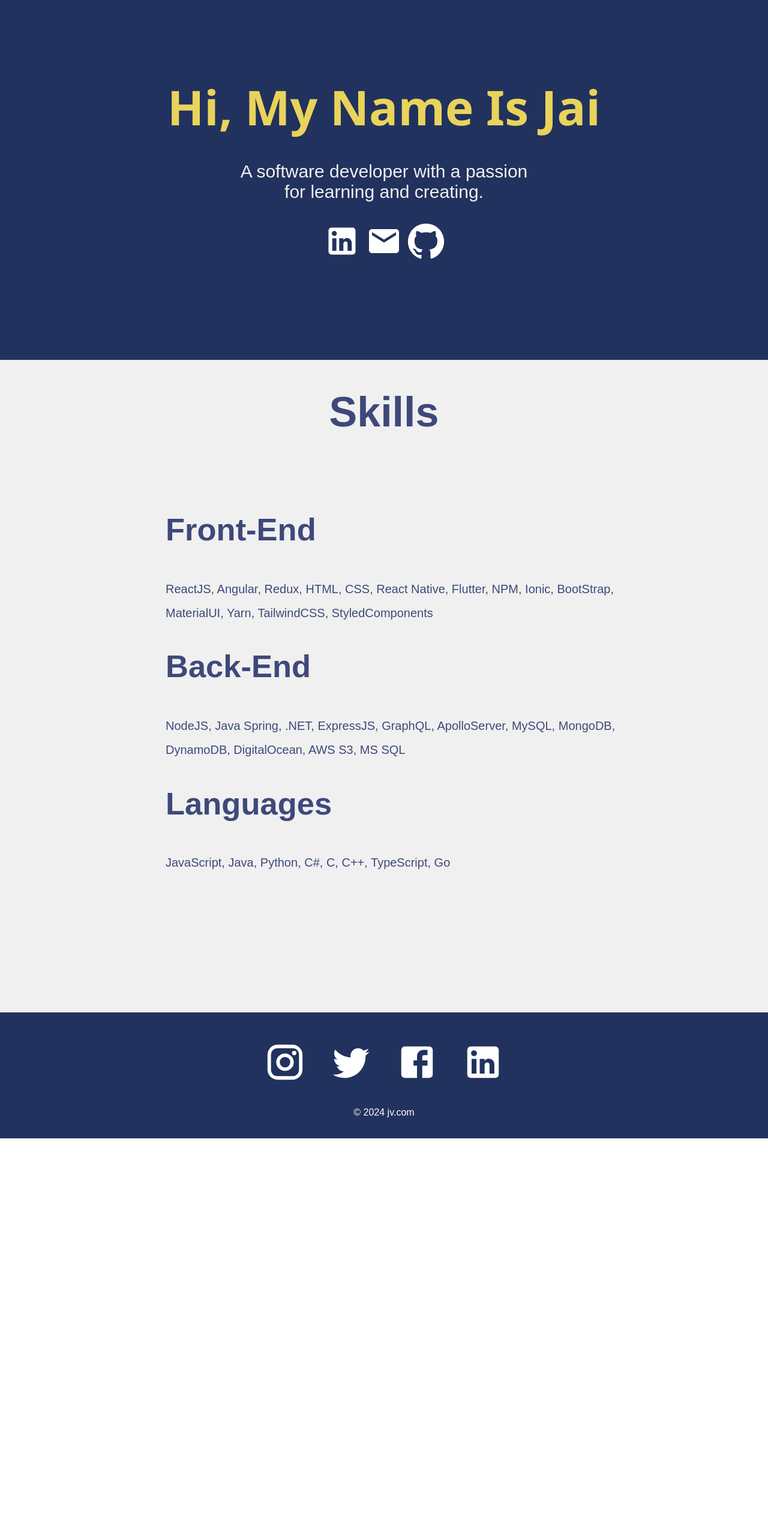
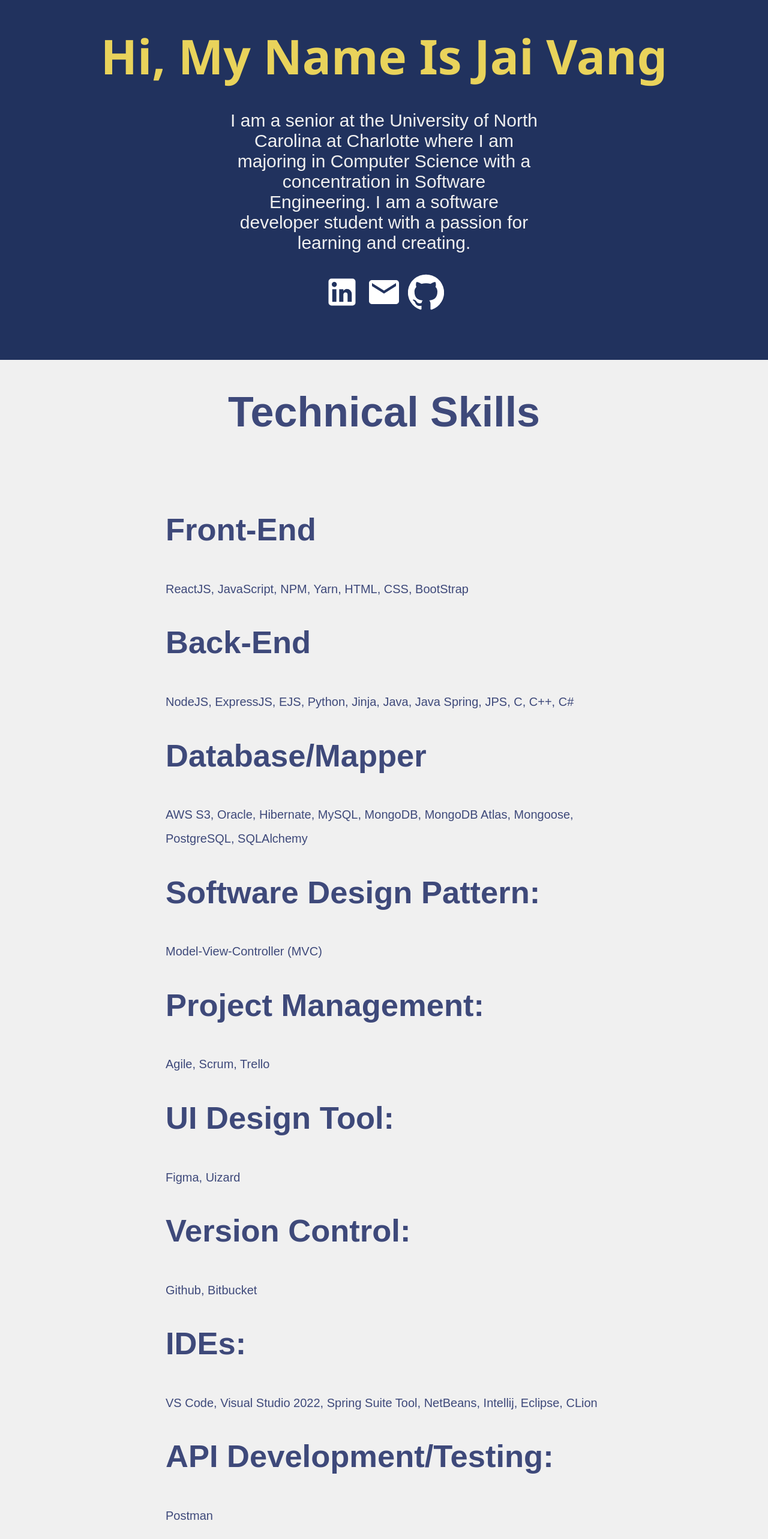
Before and after one commit to jvang0620/Personal-Portfolio, a React (Create React App) app: page / in a window 1280 px wide. Shown: the part 200-2766 px from the top of the page at 60% size. Before the commit the page ends 2098 px from the top, so only its background shows below. Built offline with nearby package versions, Linux system fonts and the light colour scheme.

Commit message:
adding to homepage

```diff
--- a/src/pages/Home.js
+++ b/src/pages/Home.js
@@ -8,36 +8,68 @@ function Home() {
   return (
     <div className="home">
       <div className="about">
-        <h2>Hi, My Name Is Jai</h2>
+        <h2>Hi, My Name Is Jai Vang</h2>
         <div className="prompt">
         <p>
-          A software developer with a passion for learning and creating.
-          </p>
+          I am a senior at the University of North Carolina at Charlotte where I am majoring in Computer Science with a
+          concentration in Software Engineering. I am a software developer student with a passion for learning and creating.
+        </p>
+        <a href="https://www.linkedin.com/in/jvang23/" target="_blank" rel="noopener noreferrer">
           <LinkedInIcon />
-          <EmailIcon />
-          <GithubIcon />
+        </a>
+        <a href="mailto:jvang387@gmail.com" target="_blank" rel="noopener noreferrer">
+        <EmailIcon />
+        </a>
+        <a href="https://github.com/jvang0620" target="_blank" rel="noopener noreferrer">
+        <GithubIcon />
+        </a>
         </div>
       </div>
       <div className="skills">
-        <h1>Skills</h1>
+        <h1>Technical Skills</h1>
         <ol className="list">
-        <li className="item">
+          <li className="item">
             <h2> Front-End</h2>
             <span>
-              ReactJS, Angular, Redux, HTML, CSS, React Native, Flutter, NPM,
-              Ionic, BootStrap, MaterialUI, Yarn, TailwindCSS, StyledComponents
+              ReactJS, JavaScript, NPM, Yarn, HTML, CSS, BootStrap
             </span>
           </li>
           <li className="item">
             <h2>Back-End</h2>
             <span>
-              NodeJS, Java Spring, .NET, ExpressJS, GraphQL, ApolloServer,
-              MySQL, MongoDB, DynamoDB, DigitalOcean, AWS S3, MS SQL
+              NodeJS, ExpressJS, EJS, Python, Jinja, Java, Java Spring, JPS, C, C++, C#
             </span>
           </li>
           <li className="item">
-            <h2>Languages</h2>
-            <span>JavaScript, Java, Python, C#, C, C++, TypeScript, Go</span>
+            <h2>Database/Mapper</h2>
+            <span>
+              AWS S3, Oracle, Hibernate, MySQL, MongoDB, MongoDB Atlas, Mongoose,
+              PostgreSQL, SQLAlchemy
+            </span>
+          </li>
+          <li className="item">
+            <h2>Software Design Pattern:</h2>
+            <span>Model-View-Controller (MVC)</span>
+          </li>
+          <li className="item">
+            <h2>Project Management:</h2>
+            <span>Agile, Scrum, Trello</span>
+          </li>
+          <li className="item">
+            <h2>UI Design Tool:</h2>
+            <span>Figma, Uizard</span>
+          </li>
+          <li className="item">
+            <h2>Version Control:</h2>
+            <span>Github, Bitbucket</span>
+          </li>
+          <li className="item">
+            <h2>IDEs:</h2>
+            <span>VS Code, Visual Studio 2022, Spring Suite Tool, NetBeans, Intellij, Eclipse, CLion</span>
+          </li>
+          <li className="item">
+            <h2>API Development/Testing:</h2>
+            <span>Postman</span>
           </li>
         </ol>
       </div>
```
